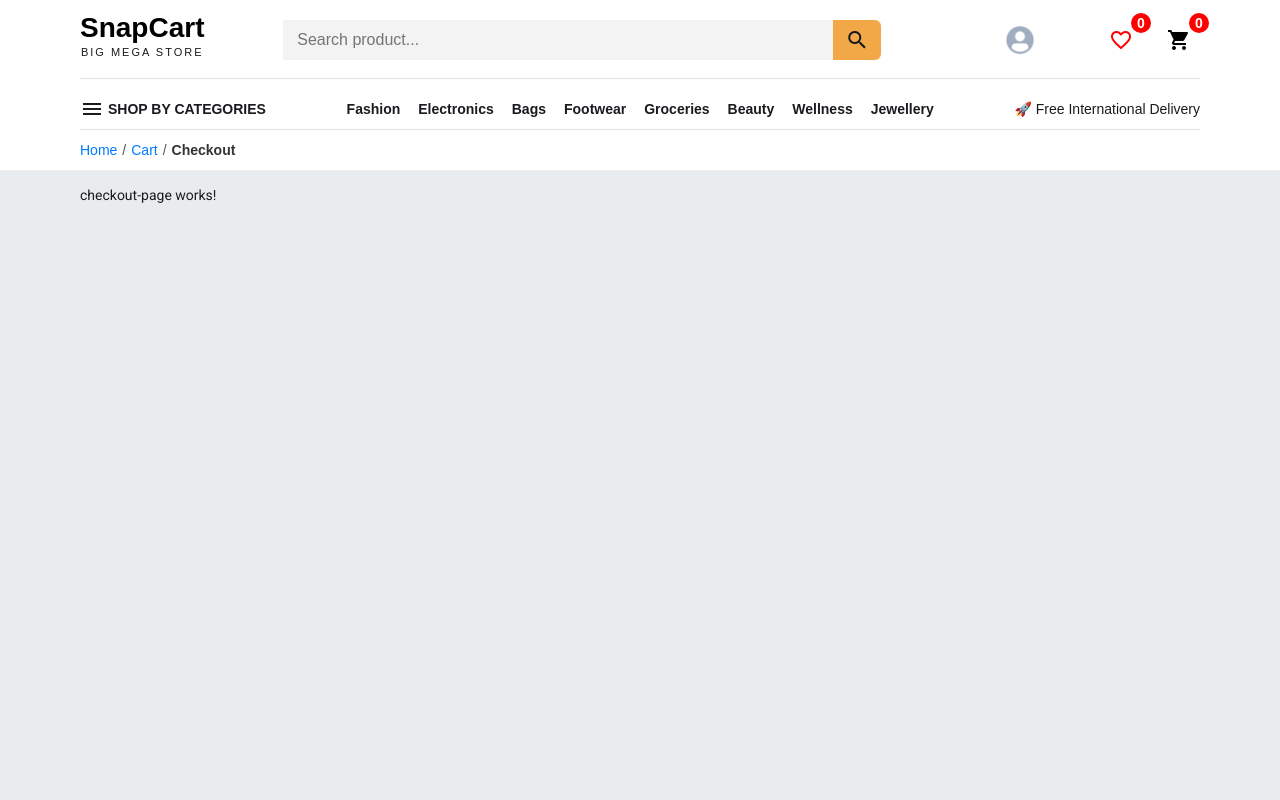
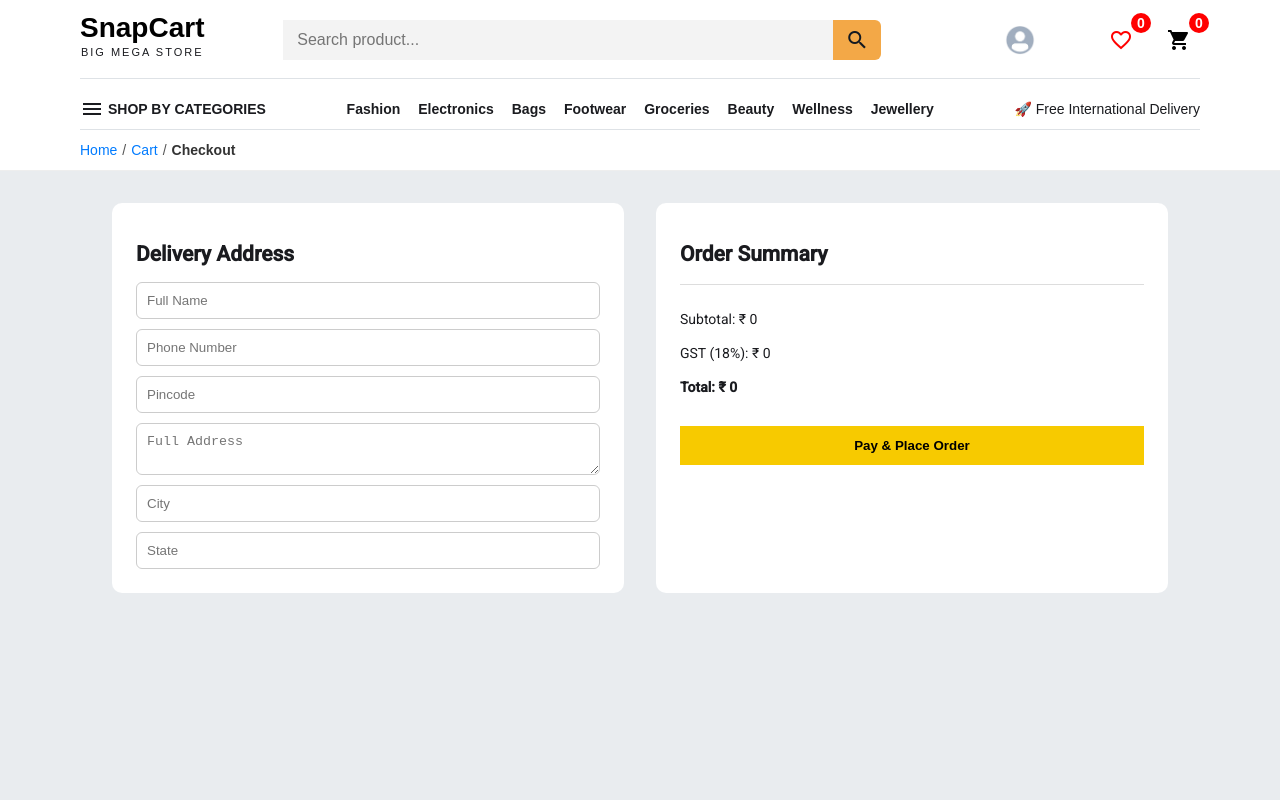
Before and after one commit to dev-debabrata/ecommers-app-angular, an Angular app in the folder frontend/: page /cart/checkout in a window 1280 px wide. Shown: the top 800 px of the page. Built offline with nearby package versions, Linux system fonts and the light colour scheme; sample sign-in values are in the browser's storage.

Commit message:
add checkout

```diff
--- a/frontend/src/app/pages/checkout-page/checkout-page.css
+++ b/frontend/src/app/pages/checkout-page/checkout-page.css
@@ -0,0 +1,60 @@
+.checkout-container {
+  display: flex;
+  gap: 2rem;
+  padding: 2rem;
+}
+
+.checkout-left,
+.checkout-right {
+  flex: 1;
+  background: #fff;
+  padding: 1.5rem;
+  border-radius: 10px;
+}
+
+.address-form {
+  display: flex;
+  flex-direction: column;
+  gap: 10px;
+}
+
+.address-form input,
+.address-form textarea {
+  padding: 10px;
+  border: 1px solid #ccc;
+  border-radius: 6px;
+}
+
+.item {
+  display: flex;
+  flex-direction: row;
+  align-items: center;
+  gap: 10px;
+  margin-bottom: 10px;
+}
+
+.item img {
+  width: 60px;
+  height: 60px;
+  object-fit: contain;
+}
+
+.price-box {
+  margin-top: 20px;
+  border-top: 1px solid #ddd;
+  padding-top: 10px;
+}
+
+button {
+  width: 100%;
+  margin-top: 15px;
+  padding: 12px;
+  background: #f7ca00;
+  border: none;
+  font-weight: bold;
+  cursor: pointer;
+}
+
+button:hover {
+  background: #e6b800;
+}
--- a/frontend/src/app/pages/checkout-page/checkout-page.html
+++ b/frontend/src/app/pages/checkout-page/checkout-page.html
@@ -1 +1,53 @@
-<p>checkout-page works!</p>
+<div class="checkout-container">
+  <!-- LEFT: ADDRESS -->
+  <div class="checkout-left">
+    <h2>Delivery Address</h2>
+
+    <form [formGroup]="addressForm" class="address-form">
+      <input type="text" formControlName="name" placeholder="Full Name" />
+
+      @if (addressForm.get('name')?.invalid && addressForm.get('name')?.touched) {
+        <small> Name is required </small>
+      }
+
+      <input type="text" formControlName="phone" placeholder="Phone Number" />
+
+      @if (addressForm.get('phone')?.invalid && addressForm.get('phone')?.touched) {
+        <small> Enter valid 10-digit number </small>
+      }
+
+      <input type="text" formControlName="pincode" placeholder="Pincode" />
+
+      <textarea formControlName="address" placeholder="Full Address"></textarea>
+
+      <input type="text" formControlName="city" placeholder="City" />
+      <input type="text" formControlName="state" placeholder="State" />
+    </form>
+  </div>
+
+  <!-- RIGHT: CART REVIEW -->
+  <div class="checkout-right">
+    <h2>Order Summary</h2>
+
+    @for (item of cartService.cart(); track item.id) {
+      <div class="item">
+        <img [src]="item.image" />
+        <div>
+          <p>{{ item.name }}</p>
+          <small>Qty: {{ item.quantity }}</small>
+          <p>₹ {{ item.price * item.quantity }}</p>
+        </div>
+      </div>
+    }
+
+    <div class="price-box">
+      <p>Subtotal: ₹ {{ cartService.totalPrice() }}</p>
+      <p>GST (18%): ₹ {{ gst() }}</p>
+      <p>
+        <b>Total: ₹ {{ grandTotal() }}</b>
+      </p>
+    </div>
+
+    <button (click)="placeOrder()">Pay & Place Order</button>
+  </div>
+</div>
--- a/frontend/src/app/pages/checkout-page/checkout-page.ts
+++ b/frontend/src/app/pages/checkout-page/checkout-page.ts
@@ -1,10 +1,71 @@
-import { Component } from '@angular/core';
+import { Component, inject } from '@angular/core';
+import { CartService } from '../../services/cart-service';
+import { FormBuilder, FormsModule, ReactiveFormsModule, Validators } from '@angular/forms';
 
 @Component({
   selector: 'app-checkout-page',
   standalone: true,
-  imports: [],
+  imports: [FormsModule, ReactiveFormsModule],
   templateUrl: './checkout-page.html',
   styleUrl: './checkout-page.css',
 })
-export class CheckoutPage {}
+export class CheckoutPage {
+  public cartService = inject(CartService);
+
+  private fb = inject(FormBuilder);
+
+  buyNowItem: any = null;
+
+  addressForm = this.fb.group({
+    name: ['', Validators.required],
+    phone: ['', [Validators.required, Validators.pattern('^[0-9]{10}$')]],
+    pincode: ['', Validators.required],
+    address: ['', Validators.required],
+    city: ['', Validators.required],
+    state: ['', Validators.required],
+  });
+
+  ngOnInit() {
+    const item = localStorage.getItem('buyNowItem');
+
+    if (item) {
+      this.buyNowItem = JSON.parse(item);
+    }
+  }
+
+  gst() {
+    return this.cartService.totalPrice() * 0.18;
+  }
+
+  grandTotal() {
+    return this.cartService.totalPrice() + this.gst();
+  }
+
+  placeOrder() {
+    if (this.addressForm.invalid) {
+      this.addressForm.markAllAsTouched();
+      console.log('BUTTON CLICKED');
+      return;
+    }
+
+    const order = {
+      id: Date.now(),
+      address: this.addressForm.value,
+      items: this.cartService.cart(),
+      subtotal: this.cartService.totalPrice(),
+      gst: this.gst(),
+      total: this.grandTotal(),
+      date: new Date(),
+      status: 'Placed',
+    };
+
+    // const orders = JSON.parse(localStorage.getItem('orders') || '[]');
+    // orders.push(order);
+    localStorage.setItem('orders', JSON.stringify(order));
+
+    this.cartService.clearCart();
+
+    alert('Order placed successfully!');
+    this.addressForm.reset();
+  }
+}
```
